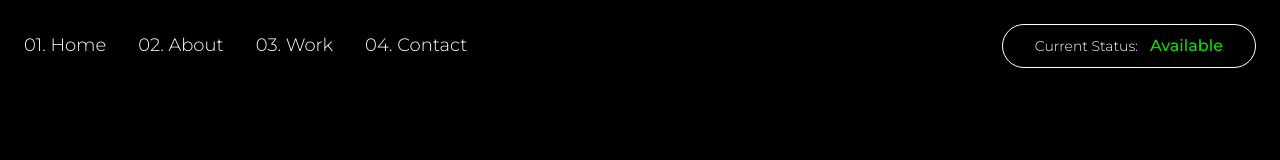
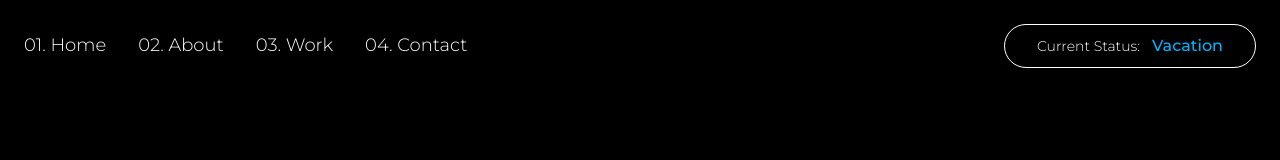
Before and after one commit to DimitarK13/Personal-Portfolio, a React (Vite) app: page / in a window 1280 px wide. Shown: the top 160 px of the page. Built offline with nearby package versions, Linux system fonts and the light colour scheme.

Commit message:
feat(Header): automate availability status and update colors and width

```diff
--- a/src/components/Header.jsx
+++ b/src/components/Header.jsx
@@ -7,6 +7,23 @@ export default function Header() {
   const [isNavOpen, setIsNavOpen] = useState(false);
   const [navIcon, setNavIcon] = useState(iconMenu);
   const [isStatusOpen, setIsStatusOpen] = useState(false);
+
+  const message = 'vacation';
+  const availabilityStatuses = {
+    available: {
+      status: 'Available',
+      message: 'Ready to begin immediately. Contact me now to get started!',
+    },
+    busy: {
+      status: 'Busy',
+      message:
+        'Currently on a project, available after completion. Contact me to discuss starting afterward.',
+    },
+    vacation: {
+      status: 'Vacation',
+      message: `Will start upon return from vacation. Reach out, and we'll plan once I'm back!`,
+    },
+  };
 
   const toggleNav = () => {
     setIsNavOpen(!isNavOpen);
@@ -59,8 +76,13 @@ export default function Header() {
             aria-expanded={isStatusOpen}
             onClick={toggleStatus}>
             <p className='body-s'>Current Status:</p>
-            <p className='body-m color--available font-weight--medium'>
-              Available
+            <p
+              className={
+                'body-m color--' +
+                availabilityStatuses[message].status.toLowerCase() +
+                ' font-weight--medium'
+              }>
+              {availabilityStatuses[message].status}
             </p>
           </div>
 
@@ -72,8 +94,12 @@ export default function Header() {
               Project Availability Status
             </p>
 
-            <p className='body-s color--available'>
-              Ready to begin immediately. Contact me now to get started!
+            <p
+              className={
+                'body-s color--' +
+                availabilityStatuses[message].status.toLowerCase()
+              }>
+              {availabilityStatuses[message].message}
             </p>
           </div>
         </div>
--- a/src/styles/style.css
+++ b/src/styles/style.css
@@ -8,7 +8,7 @@
 
   --clr-accent-400: #12dd00;
   --clr-accent-500: #dd9200;
-  --clr-accent-600: #004ddd;
+  --clr-accent-600: #00b3ff;
 
   --fs-heading-100: 40px;
   --fs-heading-200: 32px;
@@ -307,9 +307,9 @@ h4 {
 .nav__availability-status--message {
   pointer-events: none;
   position: absolute;
+  width: 280px;
   top: calc(100% + 24px);
   right: 0;
-  width: 280px;
   background-color: var(--clr-neutral-900);
   padding: 1.5rem;
 
@@ -327,6 +327,13 @@ h4 {
 .nav__availability-status__title {
   margin-bottom: 16px;
   color: var(--clr-neutral-600);
+}
+
+@media (min-width: 768px) {
+  .nav__availability-status--message {
+    width: auto;
+    white-space: nowrap;
+  }
 }
 
 @media (max-width: 992px) {
```
